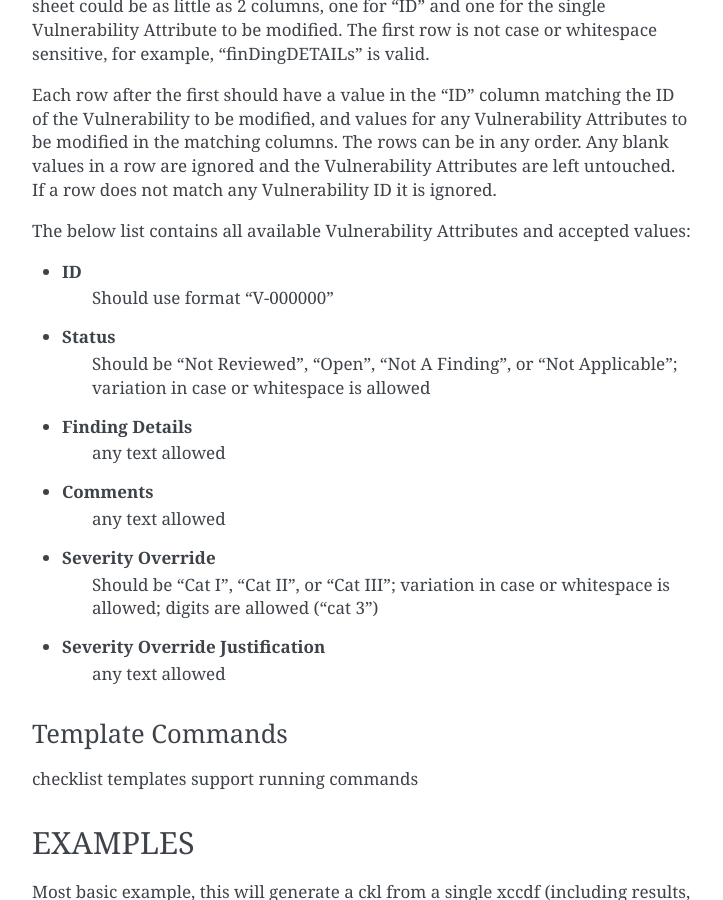
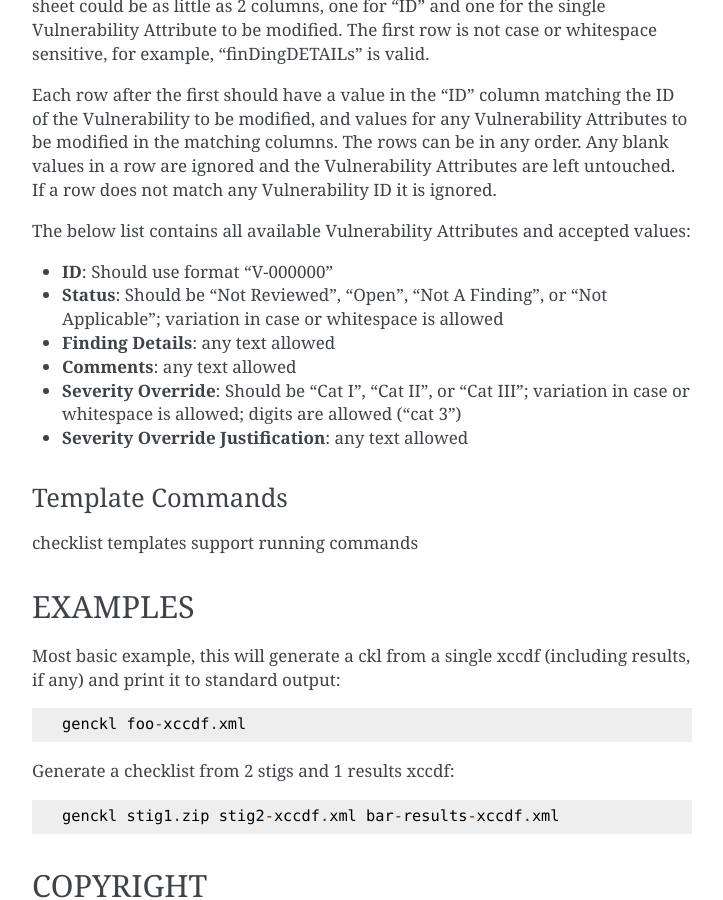
Before and after one commit to ap1x/genckl, a Sphinx documentation site: the page built from docs/manual.rst, in a window 1280 px wide and 900 px high, scrolled down 1614 px. Shown: the whole window, without its empty margins (388-1111 px from the left). Built offline with Sphinx 7.4.7, drawn with Linux system fonts in a browser that asks for light colours.

```diff
--- a/docs/manual.rst
+++ b/docs/manual.rst
@@ -77,24 +77,14 @@ Vulnerability ID it is ignored.
 
 The below list contains all available Vulnerability Attributes and accepted values:
 
-- **ID**
-    Should use format "V-000000"
-
-- **Status**
-    Should be "Not Reviewed", "Open", "Not A Finding", or "Not Applicable"; variation in case or whitespace is allowed
-
-- **Finding Details**
-    any text allowed
-
-- **Comments**
-    any text allowed
-
-- **Severity Override**
-    Should be "Cat I", "Cat II", or "Cat III"; variation in case or whitespace is allowed; digits are allowed ("cat 3")
-
-- **Severity Override Justification**
-    any text allowed
-
+- **ID**: Should use format "V-000000"
+- **Status**: Should be "Not Reviewed", "Open", "Not A Finding", or "Not Applicable"; variation in case or whitespace
+  is allowed
+- **Finding Details**: any text allowed
+- **Comments**: any text allowed
+- **Severity Override**: Should be "Cat I", "Cat II", or "Cat III"; variation in case or whitespace is allowed; digits
+  are allowed ("cat 3")
+- **Severity Override Justification**: any text allowed
 
 .. NEEDFIX TODO
 
```
